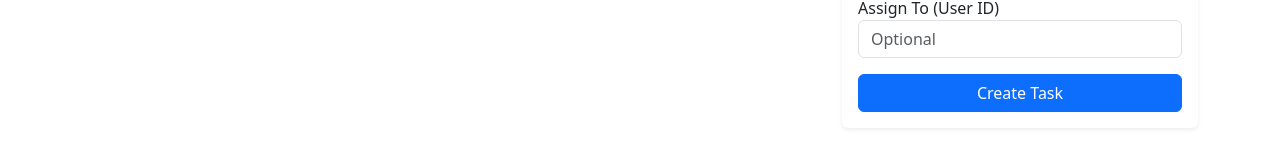
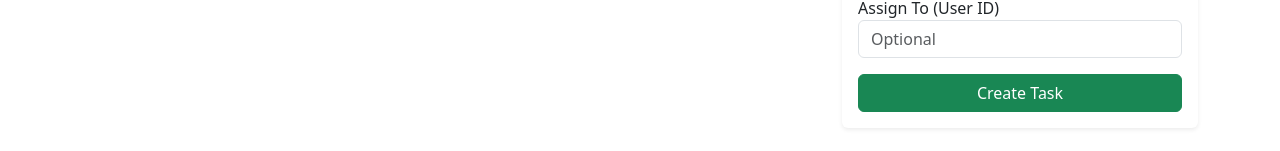
Before and after one commit to Akasherf/Team-Task-Manager, a React app in the folder frontend/: page /projects/1/tasks in a window 1280 px wide. Shown: the part 301-452 px from the top of the page. Built offline with nearby package versions, Linux system fonts and the light colour scheme; no server answers; the HTML template or start-up script is replaced by a standard one.

Commit message:
Final fix for tasks and error messages

```diff
--- a/frontend/src/components/Tasks.jsx
+++ b/frontend/src/components/Tasks.jsx
@@ -122,7 +122,7 @@ const Tasks = () => {
                                         <label>Assign To (User ID)</label>
                                         <input type="number" className="form-control" placeholder="Optional" value={assignedToId} onChange={e => setAssignedToId(e.target.value)} />
                                     </div>
-                                    <button type="submit" className="btn btn-primary w-100">Create Task</button>
+                                    <button type="submit" className="btn btn-success w-100">Create Task</button>
                                 </form>
                             </div>
                         </div>
```
